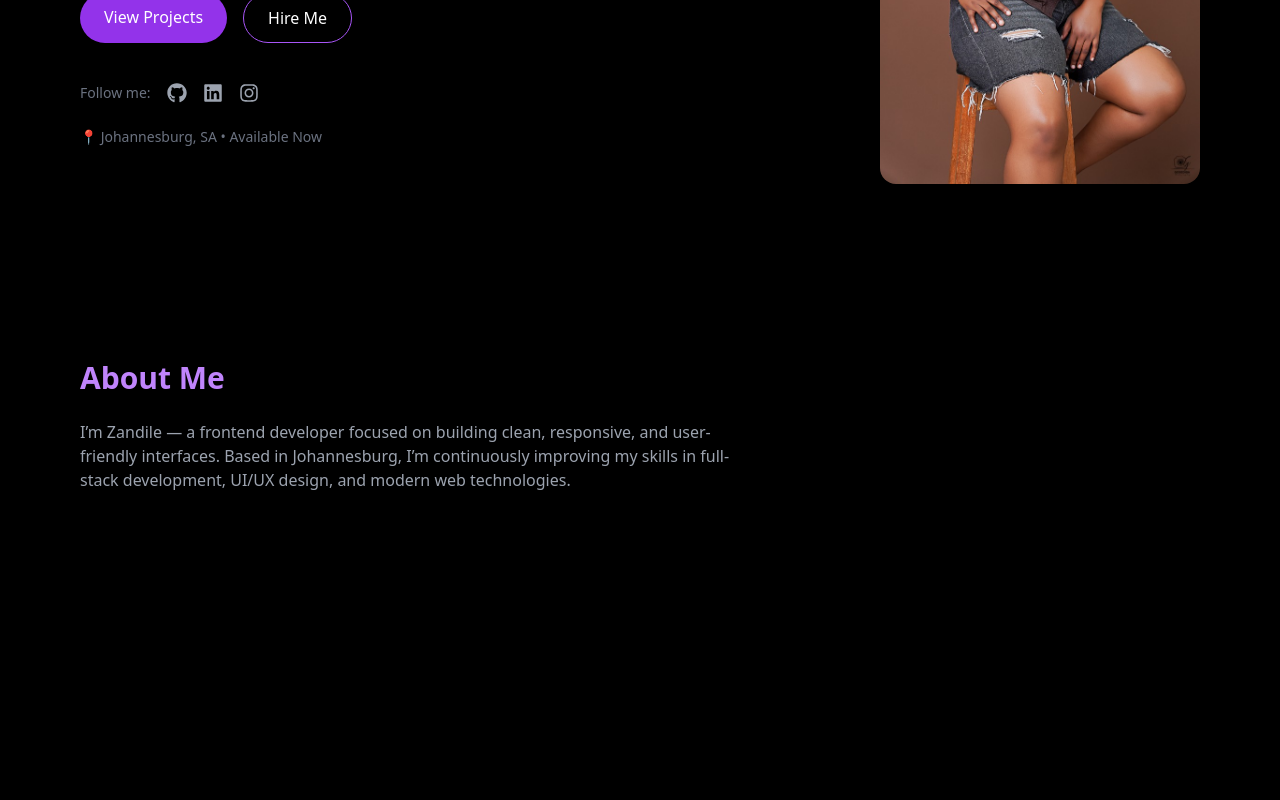
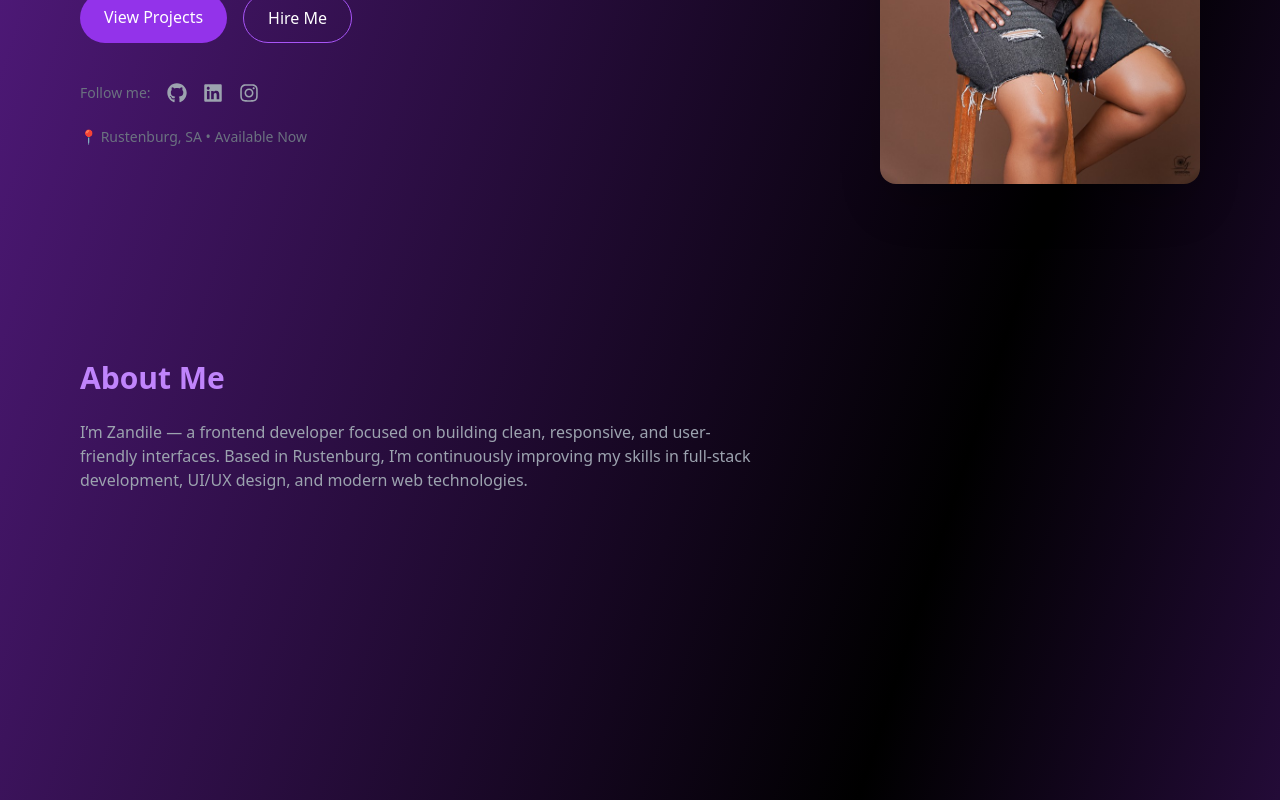
Before and after one commit to zandilekheswa5-sudo/zandile-portfolio, a React (Create React App) app: page / in a window 1280 px wide. Shown: the part 520-1320 px from the top of the page. Built offline with nearby package versions, Linux system fonts and the light colour scheme.

Commit message:
portfolio redesign

```diff
--- a/src/App.js
+++ b/src/App.js
@@ -35,7 +35,7 @@ function App() {
   }, []);
 
   return (
-    <div className="bg-black text-white font-sans">
+    <div className="bg-gradient-to-br from-purple-900 via-black to-purple-800 text-white font-sans">
 
       {/* NAVBAR */}
       <nav className="fixed top-6 left-1/2 -translate-x-1/2 z-50">
@@ -129,7 +129,7 @@ function App() {
 </div>
 
           <p className="text-sm text-gray-500">
-            📍 Johannesburg, SA • Available Now
+            📍 Rustenburg, SA • Available Now
           </p>
         </div>
 
@@ -150,7 +150,7 @@ function App() {
 
         <p className="text-gray-400 max-w-2xl">
           I’m Zandile — a frontend developer focused on building clean,
-          responsive, and user-friendly interfaces. Based in Johannesburg,
+          responsive, and user-friendly interfaces. Based in Rustenburg,
           I’m continuously improving my skills in full-stack development,
           UI/UX design, and modern web technologies.
         </p>
@@ -245,7 +245,7 @@ function App() {
 
           <p className="text-gray-400">📧 zandile.dev.sa@gmail.com</p>
           <p className="text-gray-400">📞 +27 79 743 8937</p>
-          <p className="text-gray-400">📍 Johannesburg, SA</p>
+          <p className="text-gray-400">📍 Rustenburg, SA</p>
         </div>
 
         <div className="bg-gray-900 p-6 rounded-xl">
```
